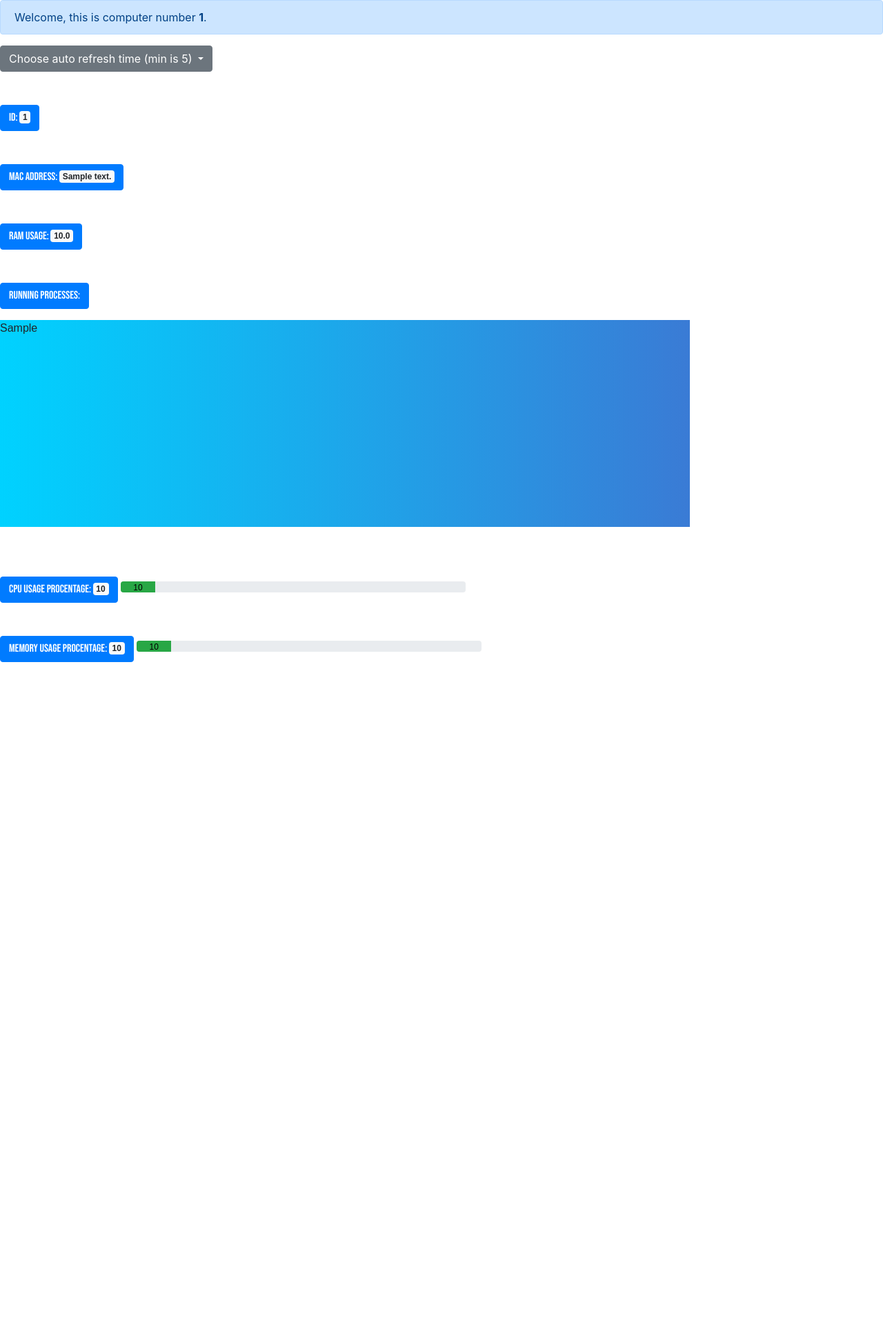
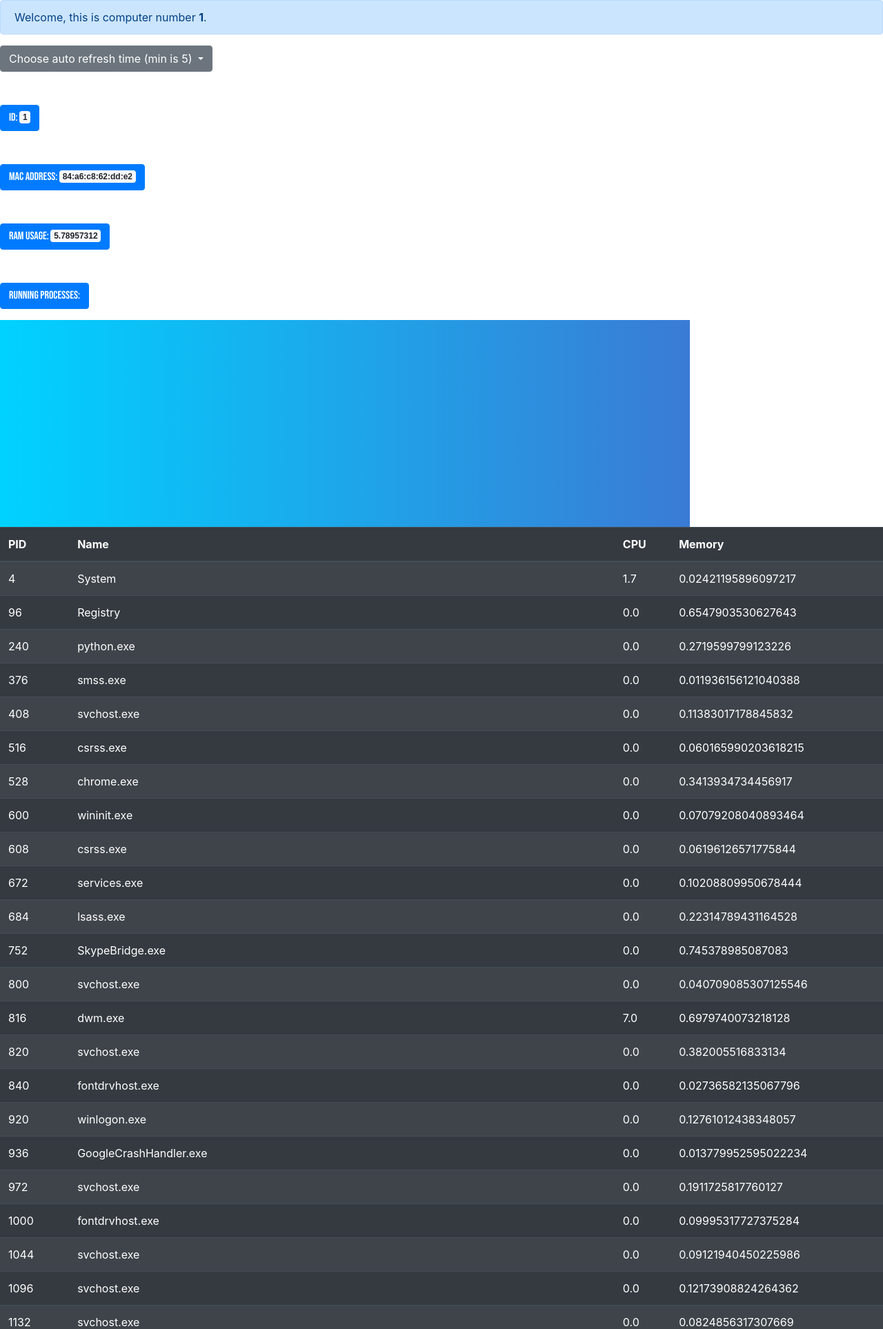
Before and after one commit to PachUp/Monitoring_Project, a Flask app: page /computers/1 in a window 1280 px wide. Shown: the top 1927 px of the page at 69% size. Before the commit the page ends 960 px from the top, so only its background shows below. Run offline with Flask 2, Linux system fonts and the light colour scheme; data comes from the database, SQL or seed files in the repository; both versions use the stored data as it was after the commit; tables that the repository leaves empty hold one stand-in row (values such as "Sample post"); some libraries are stand-ins or nearby versions.

Commit message:
Table is added

```diff
--- a/Server.py
+++ b/Server.py
@@ -3,6 +3,7 @@ from flask_restful import Resource, Api
 from flask_sqlalchemy import SQLAlchemy
 import requests
 import json
+import itertools
 
 new_id = -1
 new_mac_address = ""
@@ -13,7 +14,7 @@ js = ""
 def main():
     app = Flask(__name__)
     app.config['SQLALCHEMY_TRACK_MODIFICATIONS'] = False
-    app.config['SQLALCHEMY_DATABASE_URI'] = 'sqlite:///users126.db'
+    app.config['SQLALCHEMY_DATABASE_URI'] = 'sqlite:///users151.db'
     db = SQLAlchemy(app)
 
     class Todo(db.Model):
@@ -24,6 +25,10 @@ def main():
         running_processes = db.Column(db.TEXT)
         cpu_usage_procentage = db.Column(db.FLOAT)
         memory_usage_procentage = db.Column(db.FLOAT)
+        task_status_pid = db.Column(db.TEXT)
+        task_status_name = db.Column(db.TEXT)
+        task_status_memory_percent = db.Column(db.TEXT)
+        task_status_cpu_percent = db.Column(db.TEXT)
     db.create_all()
     print(Todo.query.all() is None)
     #verify_login
@@ -51,6 +56,7 @@ def main():
         @app.route('/computers/<int:id>', methods=['POST', 'GET'])
         def no_one_in_db(id):
             global js
+            global f
             computer = Todo.query.get_or_404(id)
             if request.method == 'POST':
                 js = request.get_json()
@@ -64,18 +70,31 @@ def main():
                     if name == "running processes":
                         new_item = ""
                         count = 0
+                        pid = ""
+                        name = ""
+                        memory_percent = ""
+                        cpu_percent = ""
+                        f = item
                         for i in item:
                             if count == 0:
                                 pass
                             else:
-                                new_item = new_item + " name: " + str(i["name"]) + ", memory percent: " + str(i["memory_percent"]) + ", cpu percent: " + str(i["cpu_percent"]) + '\n'
-                                if i["cpu_percent"] > 10:
-                                    print("Bigger: ", end="")
-                                    print(i["name"], end="")
-                                    print(i["cpu_percent"])
+                                pid = pid +  str(i["pid"]) + '\n'
+                                name = name + str(i["name"]) + '\n'
+                                memory_percent = memory_percent + str(i["memory_percent"]) + '\n'
+                                cpu_percent = cpu_percent + str(i["cpu_percent"]) + '\n'
                             count = count + 1
-                        computer.running_processes = new_item
+
+                        computer.task_status_pid = pid
                         db.session.commit()
+                        computer.task_status_name = name
+                        db.session.commit()
+                        computer.task_status_cpu_percent = cpu_percent
+                        db.session.commit()
+                        computer.task_status_memory_percent = memory_percent
+                        db.session.commit()
+                        # computer.running_processes = new_item
+                        # db.session.commit()
                     if name == "CPU usage procentage":
                         computer.cpu_usage_procentage = item
                         db.session.commit()
@@ -91,11 +110,25 @@ def main():
                 #print(Todo.query.filter(Todo.id).all()[0].running_processes)
                 #print(computer.mac_address)
                 url = '/computers/' + str(id)
-                return render_template('show_computer_data.html', computer=computer, timer=5000) # if I want to send somethign to the client while he sends me all the data (after the client has the id ofcurse)
+                return "" # if I want to send somethign to the client while he sends me all the data (after the client has the id ofcurse)
                 #return render_template('get_json.html', json_request = js)
-
             else:
-                return render_template('show_computer_data.html', computer=computer, timer=5000) # if I want to send somethign to the client while he sends me all the data (after the client has the id ofcurse)
+                pid = computer.task_status_pid
+                pid = pid.split('\n')
+                name = computer.task_status_name
+                name = name.split('\n')
+                cpu_percent = computer.task_status_cpu_percent
+                cpu_percent = cpu_percent.split('\n')
+                memory_percent = computer.task_status_memory_percent
+                memory_percent = memory_percent.split('\n')
+                task_status = {
+                    "pid" : pid,
+                    "name" : name,
+                    "cpu percent" : cpu_percent,
+                    "memory percent": memory_percent
+                }
+                cnt = 0
+                return render_template('show_computer_data.html', computer=computer, timer=5000, pid=pid, name=name, cpu_percent=cpu_percent, memory_percent=memory_percent, zip=itertools.zip_longest, cnt=cnt) # if I want to send somethign to the client while he sends me all the data (after the client has the id ofcurse)
 
 
     @app.route('/computers/add')
@@ -139,18 +172,29 @@ def main():
                 cpu_usage_procentage = request.form["CPU usage procentage"]
                 memory_usage_procentage = request.form["Memory usage procentage"]
                 running_processes = request.form["running processes"]
+                task_status_pid = request.form["task status pid"]
+                task_status_name = request.form["task status name"]
+                task_status_cpu_percent = request.form["task status cpu percent"]
+                task_status_memory_percent = request.form["task status memory percent"]
                 computer.running_processes = running_processes
                 db.session.commit()
                 computer.cpu_usage_procentage = cpu_usage_procentage
                 db.session.commit()
                 computer.memory_usage_procentage = memory_usage_procentage
                 db.session.commit()
-            json_txt = {"CPU usage procentage" : computer.cpu_usage_procentage, "running processes" : computer.running_processes, "Memory usage procentage": computer.memory_usage_procentage}
-
-            return json_txt
+                computer.task_status_pid = task_status_pid
+                db.session.commit()
+                computer.task_status_name = task_status_name
+                db.session.commit()
+                computer.task_status_cpu_percent = task_status_cpu_percent
+                db.session.commit()
+                computer.task_status_memory_percent = task_status_memory_percent
+                db.session.commit()
+                print(task_status_pid)
+                json_txt = {"CPU usage procentage" : computer.cpu_usage_procentage, "running processes" : computer.running_processes, "Memory usage procentage": computer.memory_usage_procentage, "task status pid" : task_status_pid, "task status name" : computer.task_status_name, "task status cpu percent" : computer.task_status_cpu_percent, "task status memory percent" : computer.task_status_memory_percent}
+                return json_txt
         else:
-
-            json_txt = {"CPU usage procentage" : computer.cpu_usage_procentage, "running processes" : computer.running_processes, "Memory usage procentage": computer.memory_usage_procentage}
+            json_txt = {"CPU usage procentage" : computer.cpu_usage_procentage, "running processes" : computer.running_processes, "Memory usage procentage": computer.memory_usage_procentage, "task status pid" : computer.task_status_pid, "task status name" : computer.task_status_name, "task status cpu percent" : computer.task_status_cpu_percent, "task status memory percent" : computer.task_status_memory_percent}
 
             return json_txt
             # return render_template("damn.html", jso= json.dumps(json_txt) , timer=5000), 200, {'Content-Type': 'Content-Type: application/javascript; charset=utf-8'}
--- a/templates/show_computer_data.html
+++ b/templates/show_computer_data.html
@@ -54,6 +54,28 @@
       <br>
       <p class="btn btn-primary">running processes: </p>
       <div class="scroll add-font" id="processes">{{computer.running_processes}}</div>
+      <table class="table table-striped table-dark">
+        <thead>
+          <tr>
+            <th scope="col">PID</th>
+            <th scope="col">Name</th>
+            <th scope="col">CPU</th>
+            <th scope="col">Memory</th>
+          </tr>
+        </thead>
+        <tbody>
+          {% set count = namespace(value=0) %}
+          {% for (s_pid, s_name, s_cpu_percent, s_memory_percent) in zip(pid, name, cpu_percent, memory_percent)%}
+          <tr>
+            <td id="task-pid{{ count.value }}">{{s_pid}}</td>
+            <td id="task-name{{ count.value }}">{{s_name}}</td>
+            <td id="task-cpu-percent{{ count.value }}">{{s_cpu_percent}}</td>
+            <td id="task-memory-percent{{ count.value }}">{{s_memory_percent}}</td>
+          </tr>
+          {% set count.value = count.value + 1 %}
+        {% endfor %}
+        </tbody>
+      </table>
       <br>
       <br>
       <br>
@@ -106,6 +128,26 @@ $(".dropdown-item").click(function(){ //make sure if I add another dropdown I ne
     }
   }
 });
+function change_progress_bar_color(cpu_after_change, memory_after_change){
+  if (cpu_after_change <= 25){
+    $('#cpu-progress').attr('aria-valuenow', cpu_after_change).attr('class', 'progress-bar bg-success').css('width', cpu_after_change + "%").text(cpu_after_change);
+  }
+  else if(cpu_after_change >= 25 && cpu_after_change <= 75){
+    $('#cpu-progress').attr('aria-valuenow', cpu_after_change).attr('class', 'progress-bar bg-warning').css('width', cpu_after_change + "%").text(cpu_after_change);
+  }
+  else{
+    $('#cpu-progress').attr('aria-valuenow', cpu_after_change).attr('class', 'progress-bar bg-danger').css('width', cpu_after_change + "%").text(cpu_after_change);
+  }
+  if (memory_after_change <= 25){
+    $('#memory-progress').attr('aria-valuenow', memory_after_change).attr('class', 'progress-bar bg-success').css('width', memory_after_change + "%").text(memory_after_change);
+    }
+    else if(memory_after_change >= 25 && memory_after_change <= 75){
+      $('#memory-progress').attr('aria-valuenow', memory_after_change).attr('class', 'progress-bar bg-warning').css('width', memory_after_change + "%").text(memory_after_change);
+    }
+  else{
+    $('#memory-progress').attr('aria-valuenow', memory_after_change).attr('class', 'progress-bar bg-danger').css('width', memory_after_change + "%").text(memory_after_change);
+  }
+}
   var get_new_data = function(){
   $.get("/computers/{{computer.id}}/live" ,function(data){
     var before_change = $("#cpu").html();
@@ -113,33 +155,31 @@ $(".dropdown-item").click(function(){ //make sure if I add another dropdown I ne
     $("#memory").html(data["Memory usage procentage"]);
     var running_proc = $("#processes").text(data["running processes"]);
     running_proc.html(running_proc.html().replace(/\n/g,'<br/>'));
-    console.log(data["running processes"]);
     var cpu = data['CPU usage procentage'];
+    var task_status_pid = data["task status pid"];
+    task_status_pid = task_status_pid.split("\n");
+    var task_status_name = data["task status name"];
+    task_status_name = task_status_name.split("\n");
+    var task_status_cpu_percent = data["task status cpu percent"];
+    task_status_cpu_percent = task_status_cpu_percent.split("\n");
+    var task_status_memory_percent = data["task status memory percent"];
+    task_status_memory_percent = task_status_memory_percent.split("\n");
+    for(var i = 0; i< task_status_pid.length; i++){
+      $("#task-pid"+i).text(task_status_pid[i]);
+      $("#task-memory-percent"+i).text(task_status_memory_percent[i]);
+      $("#task-name"+i).text(task_status_name[i]);
+      $("#task-cpu-percent"+i).text(task_status_cpu_percent[i]);
+    }
     //var jso = JSON.parse(json);
     var cpu_after_change = $("#cpu").html();
     var memory_after_change = $("#memory").html();
+    var running_programes = $("#processes").html();
+    console.log(running_programes)
     if(before_change != cpu_after_change){
         $(".live").fadeOut(200).fadeIn(200);
         cpu_after_change = parseInt(cpu_after_change);
         memory_after_change = parseInt(memory_after_change);
-        if (cpu_after_change <= 25){
-          $('#cpu-progress').attr('aria-valuenow', cpu_after_change).attr('class', 'progress-bar bg-success').css('width', cpu_after_change + "%").text(cpu_after_change);
-        }
-        else if(cpu_after_change >= 25 && cpu_after_change <= 75){
-          $('#cpu-progress').attr('aria-valuenow', cpu_after_change).attr('class', 'progress-bar bg-warning').css('width', cpu_after_change + "%").text(cpu_after_change);
-        }
-        else{
-          $('#cpu-progress').attr('aria-valuenow', cpu_after_change).attr('class', 'progress-bar bg-danger').css('width', cpu_after_change + "%").text(cpu_after_change);
-        }
-        if (memory_after_change <= 25){
-          $('#memory-progress').attr('aria-valuenow', memory_after_change).attr('class', 'progress-bar bg-success').css('width', memory_after_change + "%").text(memory_after_change);
-          }
-          else if(memory_after_change >= 25 && memory_after_change <= 75){
-            $('#memory-progress').attr('aria-valuenow', memory_after_change).attr('class', 'progress-bar bg-warning').css('width', memory_after_change + "%").text(memory_after_change);
-          }
-        else{
-          $('#memory-progress').attr('aria-valuenow', memory_after_change).attr('class', 'progress-bar bg-danger').css('width', memory_after_change + "%").text(memory_after_change);
-        }
+        change_progress_bar_color(cpu_after_change,memory_after_change);
       }
       setTimeout(get_new_data, timer);
   });
@@ -148,9 +188,11 @@ $(".dropdown-item").click(function(){ //make sure if I add another dropdown I ne
 $(document).ready(function(){
   $("span").fadeOut(500).fadeIn(800); //animation
   var running_proc = $("#processes").text($("#processes").text());
-  console.log(running_proc);
     running_proc.html(running_proc.html().replace(/\n/g,'<br/>'));
     console.log($("#processes").text());
+    var cpu_usage = $("#cpu").text();
+    var memory_usage = $("#memory").text();
+    change_progress_bar_color(cpu_usage,memory_usage);
       setTimeout(function(){
           get_new_data(); // creating an interval with settimeout because the timer won't change with a normal interval
       }, timer);
```
Also changed, not shown: users151.db (added).
